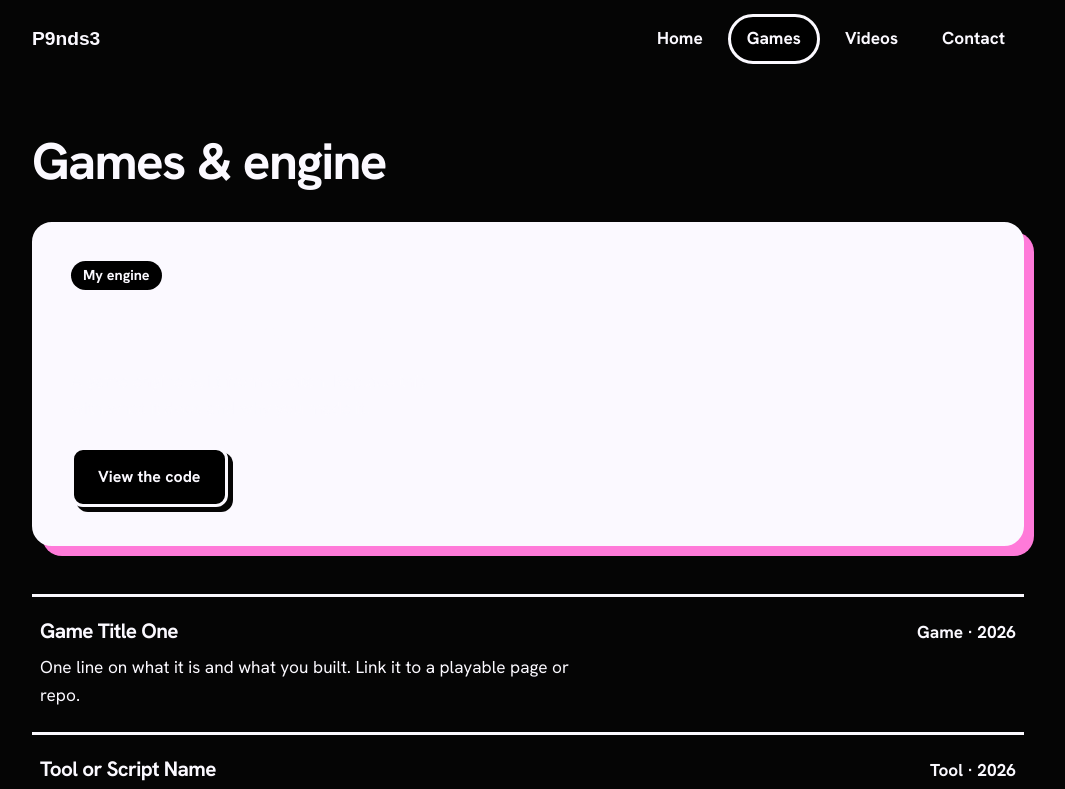
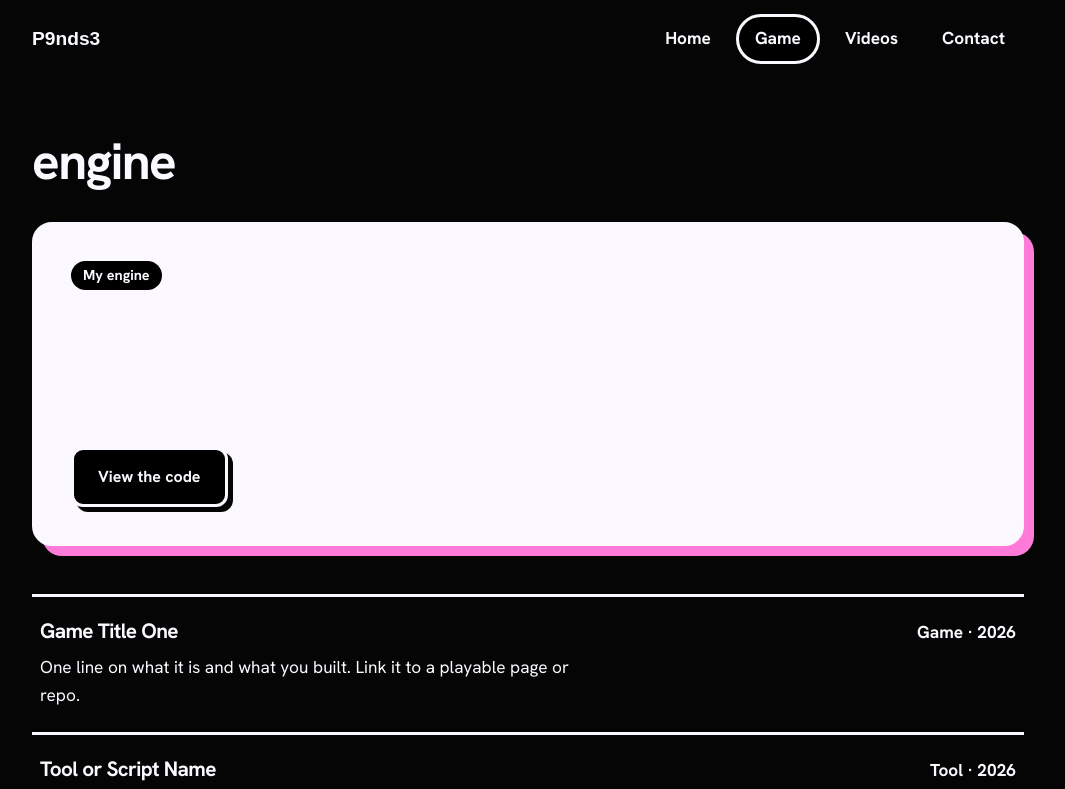
Before and after one commit to propdaily/AlmostAlive, a plain HTML site: page index.html in a window 1280 px wide. Both pictures are taken after a click on the link "Explore my games". Shown: the top 789 px of the page, without its empty margins (112-1177 px from the left). Drawn offline with Linux system fonts and the light colour scheme; a web font is replaced by a local one.

Commit message:
Update index.html

```diff
--- a/index.html
+++ b/index.html
@@ -92,7 +92,7 @@ footer{background:var(--ink:#ffffff);color:var(--white:#fbf9ff);padding:22px 0;f
     <a class="logo" href="#home" data-cfg="name">P9nds3</a>
     <nav aria-label="Main">
       <a href="#home" data-p="home">Home</a>
-      <a href="#games" data-p="games">Games</a>
+      <a href="#games" data-p="games">Game</a>
       <a href="#videos" data-p="videos">Videos</a>
       <a href="#contact" data-p="contact">Contact</a>
     </nav>
@@ -114,7 +114,7 @@ footer{background:var(--ink:#ffffff);color:var(--white:#fbf9ff);padding:22px 0;f
 
   <!-- GAMES -->
   <section class="page" id="games"><div class="wrap">
-    <h2 class="title">Games &amp; engine</h2>
+    <h2 class="title">engine</h2>
     <article class="featured">
       <div>
         <span class="tag">My engine</span>
```
